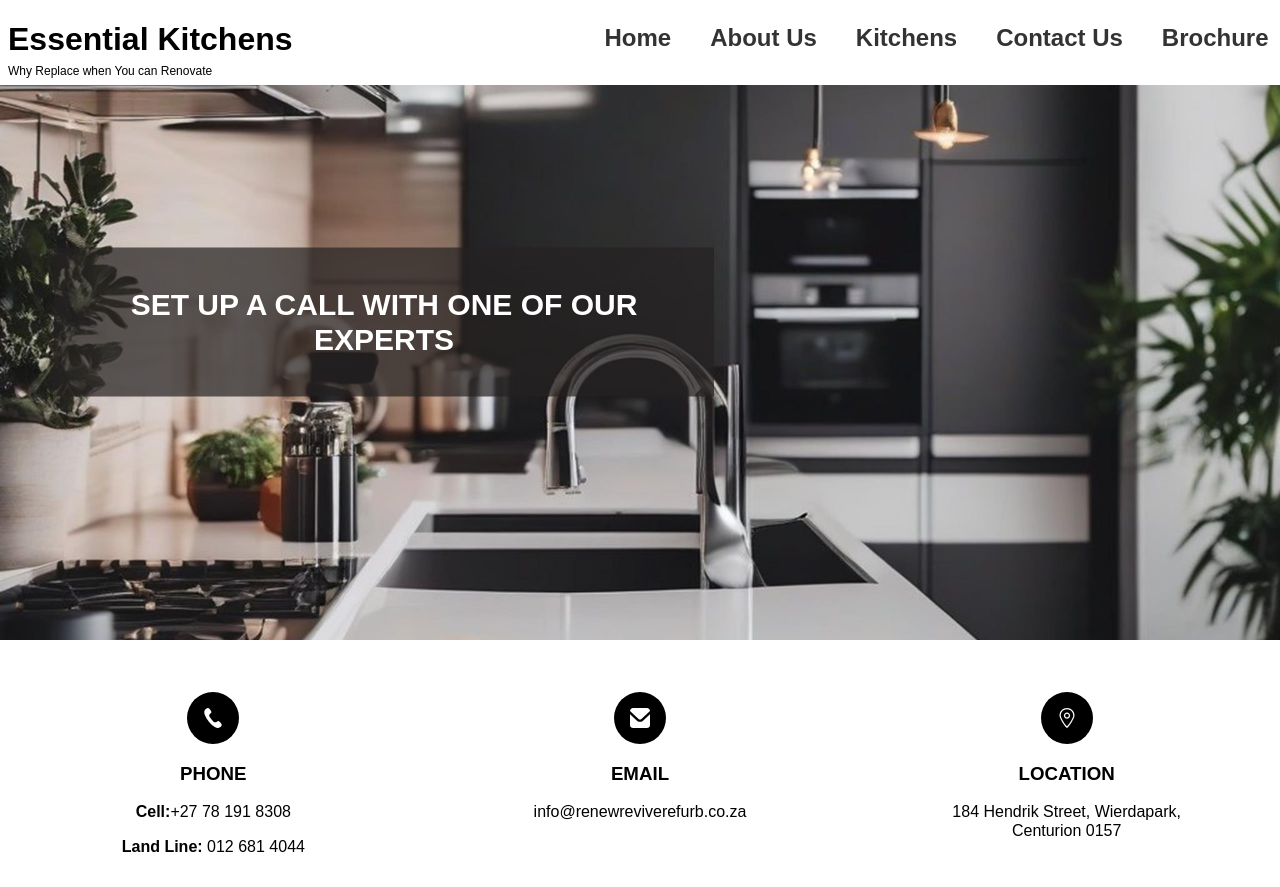
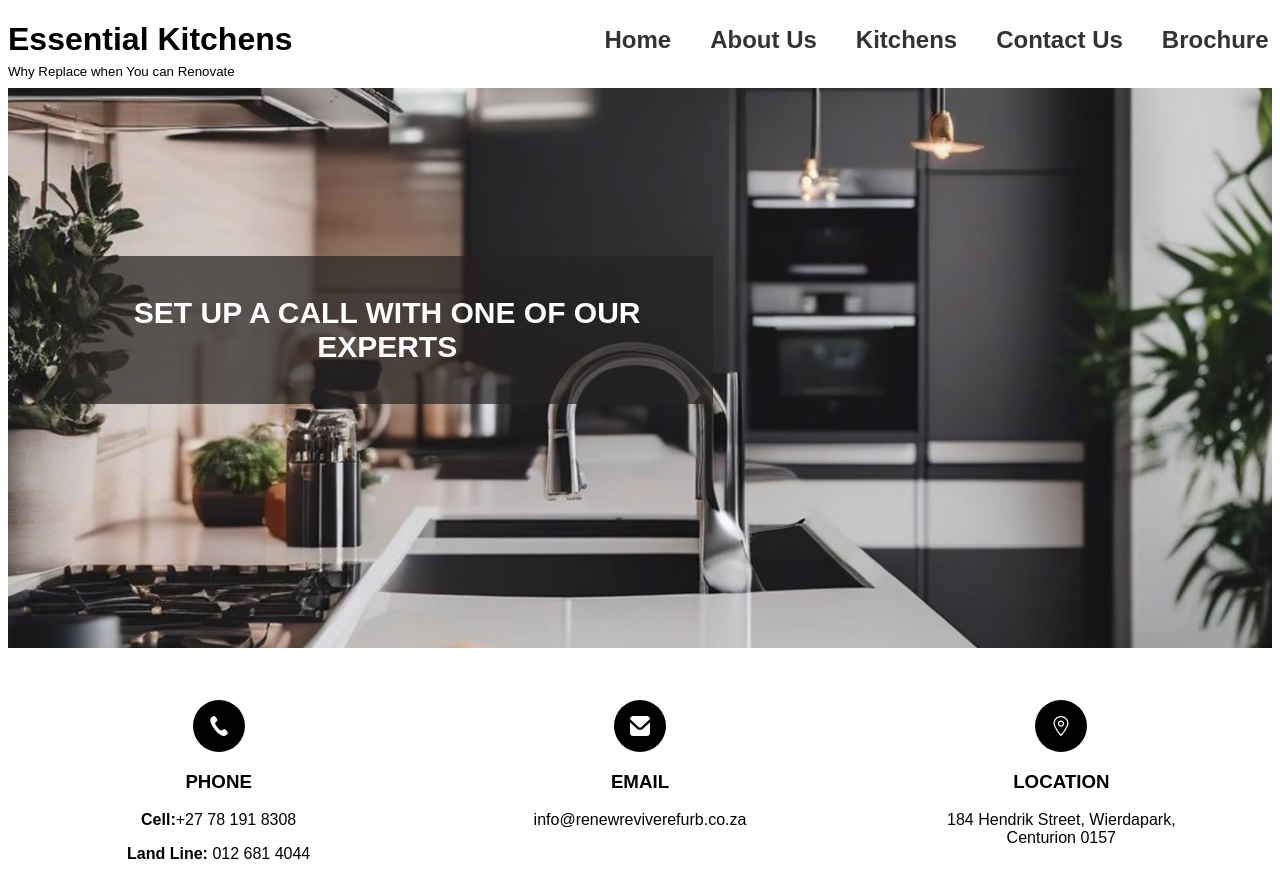
Before and after one commit to KK-Karan/kitchen, a plain HTML site: page contact.html in a window 1280 px wide. Shown: the top 887 px of the page. Drawn offline with nearby package versions, Linux system fonts and the light colour scheme; files that its build step writes are made by us from their sources.

Commit message:
updated the html files

```diff
--- a/contact.html
+++ b/contact.html
@@ -4,21 +4,17 @@
     <meta charset="UTF-8" />
     <meta name="viewport" content="width=device-width, initial-scale=1.0" />
     <title>Vite App</title>
-    <link rel="stylesheet" href="./css/normalize.css">
-    <link rel="stylesheet" href="../vite-project/css/about.css">
-    <link rel="stylesheet" href="../vite-project/css/carousel.css">
-    <link rel="stylesheet" href="../vite-project/css/contact.css">
-    <link rel="stylesheet" href="../vite-project/css/footer.css">
-    <link rel="stylesheet" href="../vite-project/css/header.css">
-    <link rel="stylesheet" href="../vite-project/css/home.css">
-    <link rel="stylesheet" href="../vite-project/css/info.css">
-    <link rel="stylesheet" href="../vite-project/css/kitchen.css">
-    <link rel="stylesheet" href="../vite-project/css/style.css">
-    <link rel="stylesheet" href="../vite-project/css/testimonial.css">
-
     <link rel="stylesheet" href="https://fonts.googleapis.com/css2?family=Material+Symbols+Outlined:opsz,wght,FILL,GRAD@24,400,0,0" />
-    <script type="module" src="/main.js" defer></script>
-
+    <link rel="stylesheet" href="./css/header.css">
+    <link rel="stylesheet" href="./css/about.css">
+    <link rel="stylesheet" href="./css/contact.css">
+    <link rel="stylesheet" href="./css/carousel.css">
+    <link rel="stylesheet" href="./css/footer.css">
+    <link rel="stylesheet" href="./css/home.css">
+    <link rel="stylesheet" href="./css/info.css">
+    <link rel="stylesheet" href="./css/style.css">
+    <link rel="stylesheet" href="./css/testimonial.css">
+    <link rel="stylesheet" href="./css/kitchen.css">
   </head>
   <body>
     <header class="header__content container ">
```
Also changed, not shown: about.html (+11 -11 lines), index.html (+10 -13 lines), kitchen.html (+12 -15 lines).
